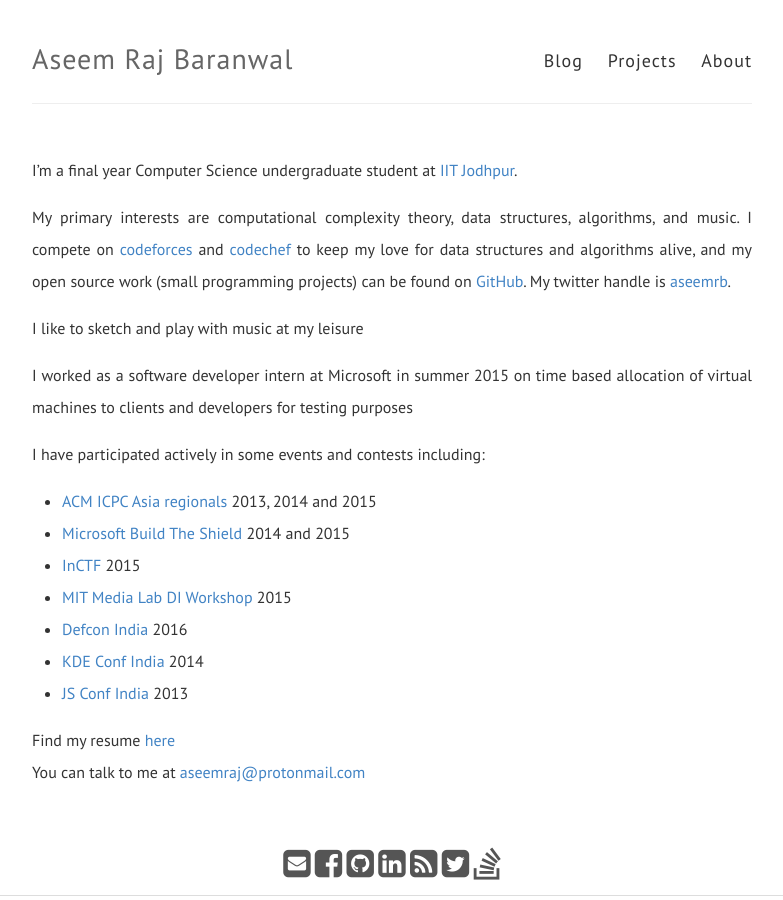
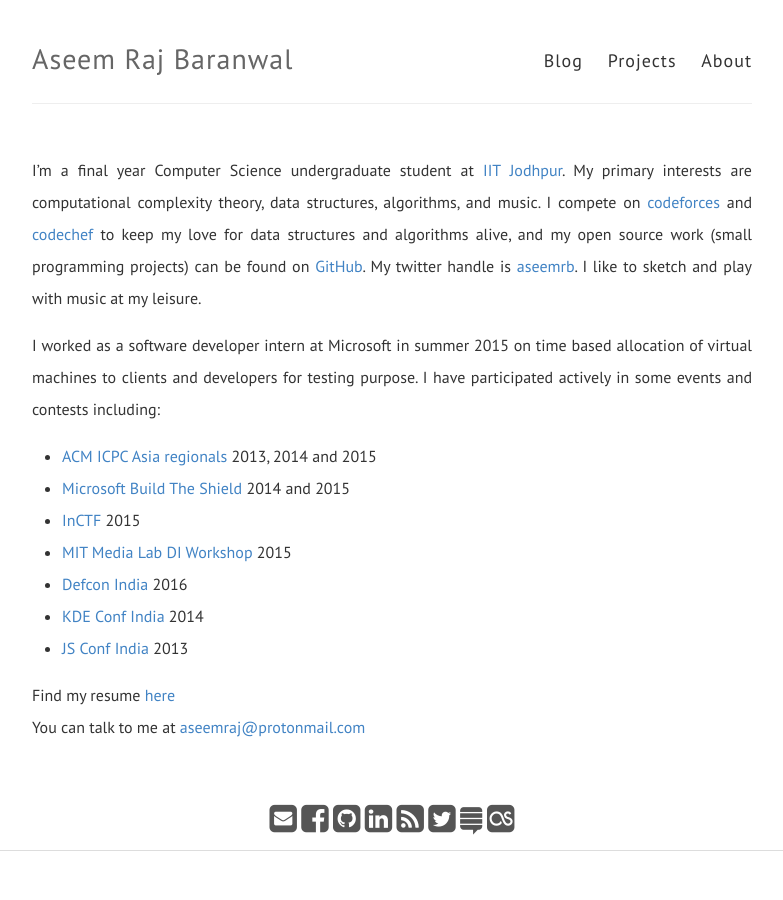
Before and after one commit to aseemrb/aseemrb.github.io, a Jekyll site: the page built from about.md, in a window 1280 px wide. Shown: the whole page, without its empty margins (248-1031 px from the left). Built offline with Jekyll 4.4.1, drawn with Linux system fonts in a browser that asks for light colours.

Commit message:
footer update

```diff
--- a/_config.yml
+++ b/_config.yml
@@ -27,7 +27,8 @@
   pinterest:
   rss: rss# just type anything here for a working RSS icon
   twitter: aseemrb
-  stackoverflow: users/2513442/aseem-raj-baranwal
+  stackexchange: users/2775517/aseem-raj-baranwal?tab=activity
+  lastfm: aseemraj
   youtube: # channel/<your_long_string> or user/<user-name>
   googleplus: # anything in your profile username that comes after plus.google.com/
 
--- a/_includes/footer-icons.html
+++ b/_includes/footer-icons.html
@@ -8,6 +8,7 @@
 {% if site.footer-links.pinterest %}<a href="https://www.pinterest.com/{{ site.footer-links.pinterest }}"><i class="ficon fa fa-2x fa-pinterest"></i></a>{% endif %}
 {% if site.footer-links.rss %}<a href="{{ site.baseurl }}/feed.xml"><i class="ficon fa fa-2x fa-rss-square"></i></a>{% endif %}
 {% if site.footer-links.twitter %}<a href="https://www.twitter.com/{{ site.footer-links.twitter }}"><i class="ficon fa fa-2x fa-twitter-square"></i></a>{% endif %}
-{% if site.footer-links.stackoverflow %}<a href="http://stackoverflow.com/{{ site.footer-links.stackoverflow }}"><i class="ficon fa fa-2x fa-stack-overflow"></i></a>{% endif %}
+{% if site.footer-links.stackexchange %}<a href="http://stackexchange.com/{{ site.footer-links.stackexchange }}"><i class="ficon fa fa-2x fa-stack-exchange"></i></a>{% endif %}
+{% if site.footer-links.lastfm %}<a href="https://www.last.fm/user/{{ site.footer-links.lastfm }}"><i class="ficon fa fa-2x fa-lastfm-square"></i></a>{% endif %}
 {% if site.footer-links.youtube %}<a href="https://youtube.com/{{ site.footer-links.youtube }}"><i class="ficon fa fa-2x fa-youtube"></i></a>{% endif %}
 {% if site.footer-links.googleplus %}<a href="https://plus.google.com/{{ site.footer-links.googleplus }}"><i class="ficon fa fa-2x fa-googleplus"></i></a>{% endif %}
--- a/about.md
+++ b/about.md
@@ -4,15 +4,9 @@
 permalink: /about/
 ---
 
-I'm a final year Computer Science undergraduate student at [IIT Jodhpur](http://iitj.ac.in).
+I'm a final year Computer Science undergraduate student at [IIT Jodhpur](http://iitj.ac.in). My primary interests are computational complexity theory, data structures, algorithms, and music. I compete on [codeforces](http://codeforces.com/profile/scion) and [codechef](http://www.codechef.com/users/aseemraj) to keep my love for data structures and algorithms alive, and my open source work (small programming projects) can be found on [GitHub](http://github.com/aseemraj). My twitter handle is [aseemrb](http://twitter.com/aseemrb). I like to sketch and play with music at my leisure.
 
-My primary interests are computational complexity theory, data structures, algorithms, and music. I compete on [codeforces](http://codeforces.com/profile/scion) and [codechef](http://www.codechef.com/users/aseemraj) to keep my love for data structures and algorithms alive, and my open source work (small programming projects) can be found on [GitHub](http://github.com/aseemraj). My twitter handle is [aseemrb](http://twitter.com/aseemrb).
-
-I like to sketch and play with music at my leisure
-
-I worked as a software developer intern at Microsoft in summer 2015 on time based allocation of virtual machines to clients and developers for testing purposes
-
-I have participated actively in some events and contests including:
+I worked as a software developer intern at Microsoft in summer 2015 on time based allocation of virtual machines to clients and developers for testing purpose. I have participated actively in some events and contests including:
 
 - [ACM ICPC Asia regionals](https://icpc.baylor.edu/regionals) 2013, 2014 and 2015
 - [Microsoft Build The Shield](http://buildtheshield.microsoft.com/) 2014 and 2015
```
